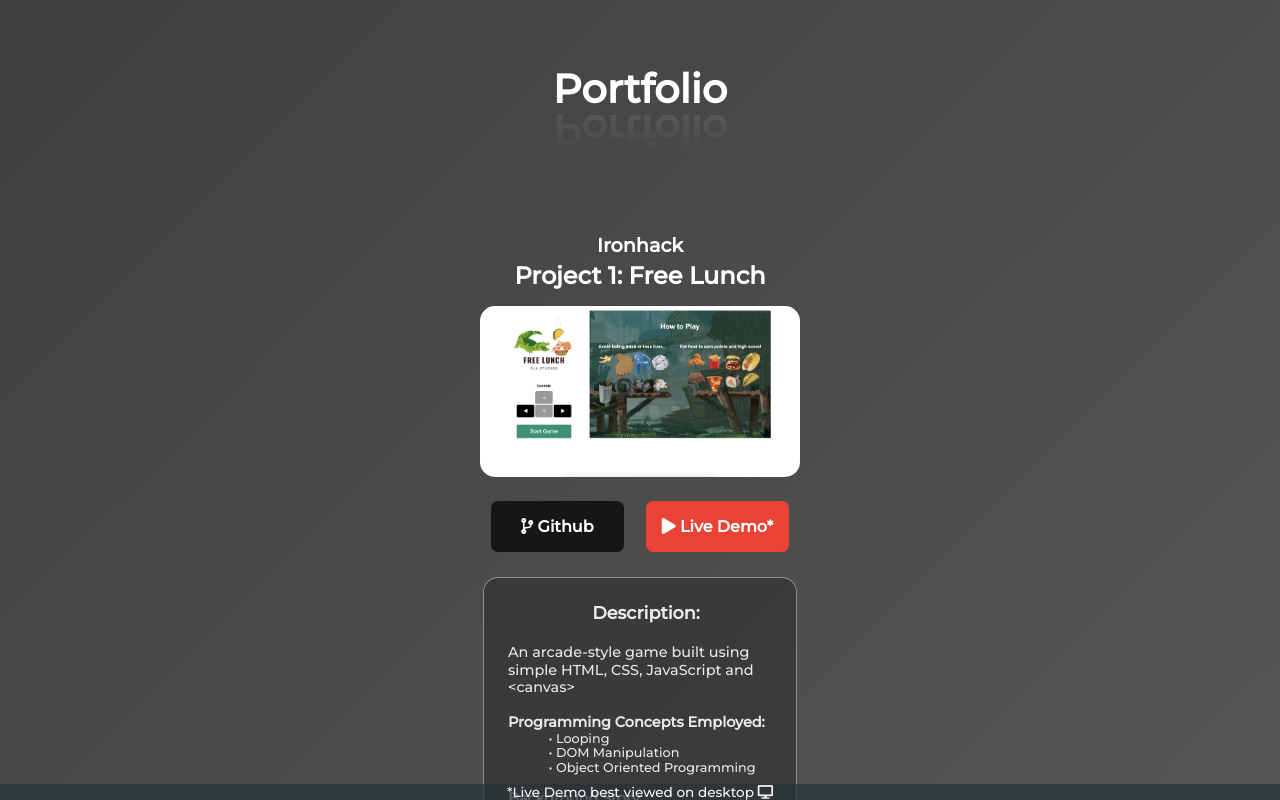
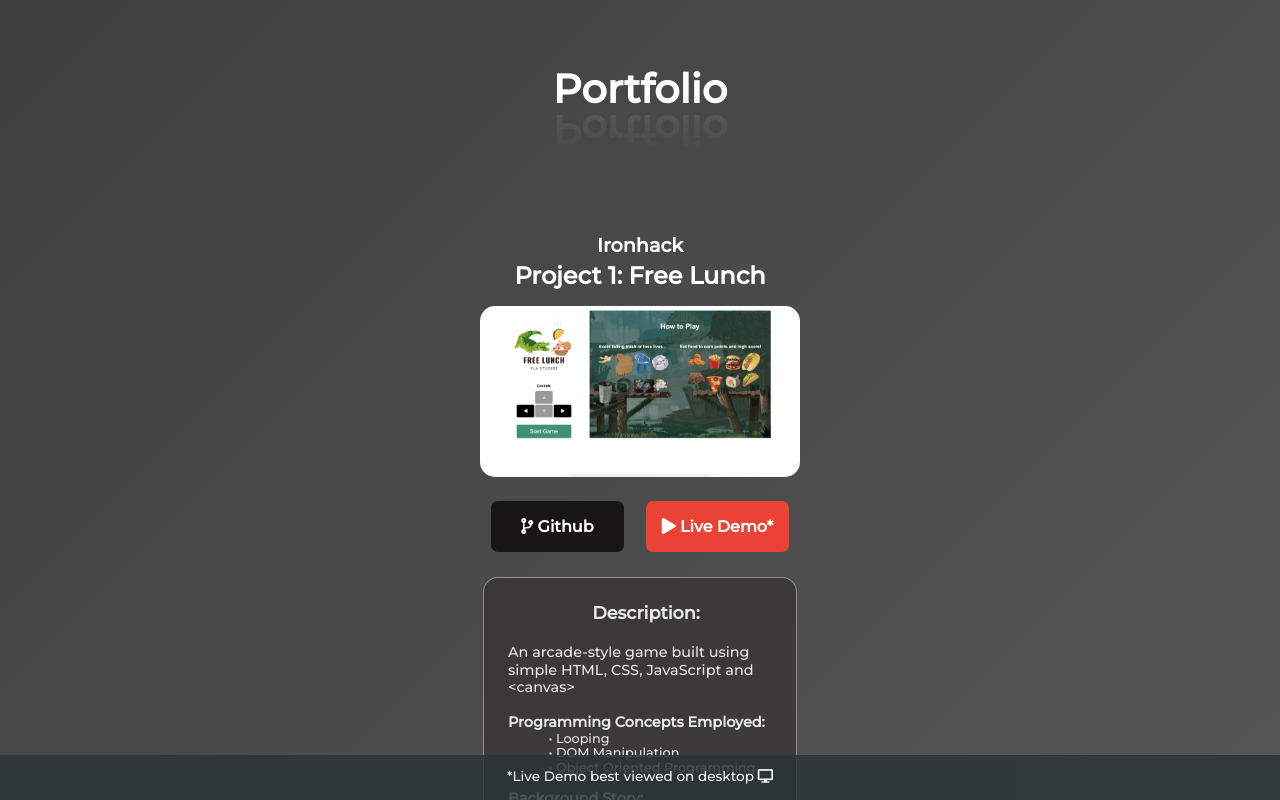
Before and after one commit to kpla001/kylepla.com, a Next.js app: page /portfolio in a window 1280 px wide. Shown: the top 800 px of the page. Built offline with nearby package versions, Linux system fonts and the light colour scheme.

Commit message:
(styles): modify footer padding to allow for better visibility

```diff
--- a/styles/portfolio.scss
+++ b/styles/portfolio.scss
@@ -173,9 +173,10 @@ div.projectLinks {
   position: fixed;
   display: block;
   width: 100%;
+  padding: 0.8rem 0 1rem 0;
   text-align: center;
   text-decoration: none;
-  background-color: #2a3439c2;
+  background-color: #2a3439d5;
   color: rgba(255, 255, 255, 0.959);
   font-size: 0.85rem;
 }
```
